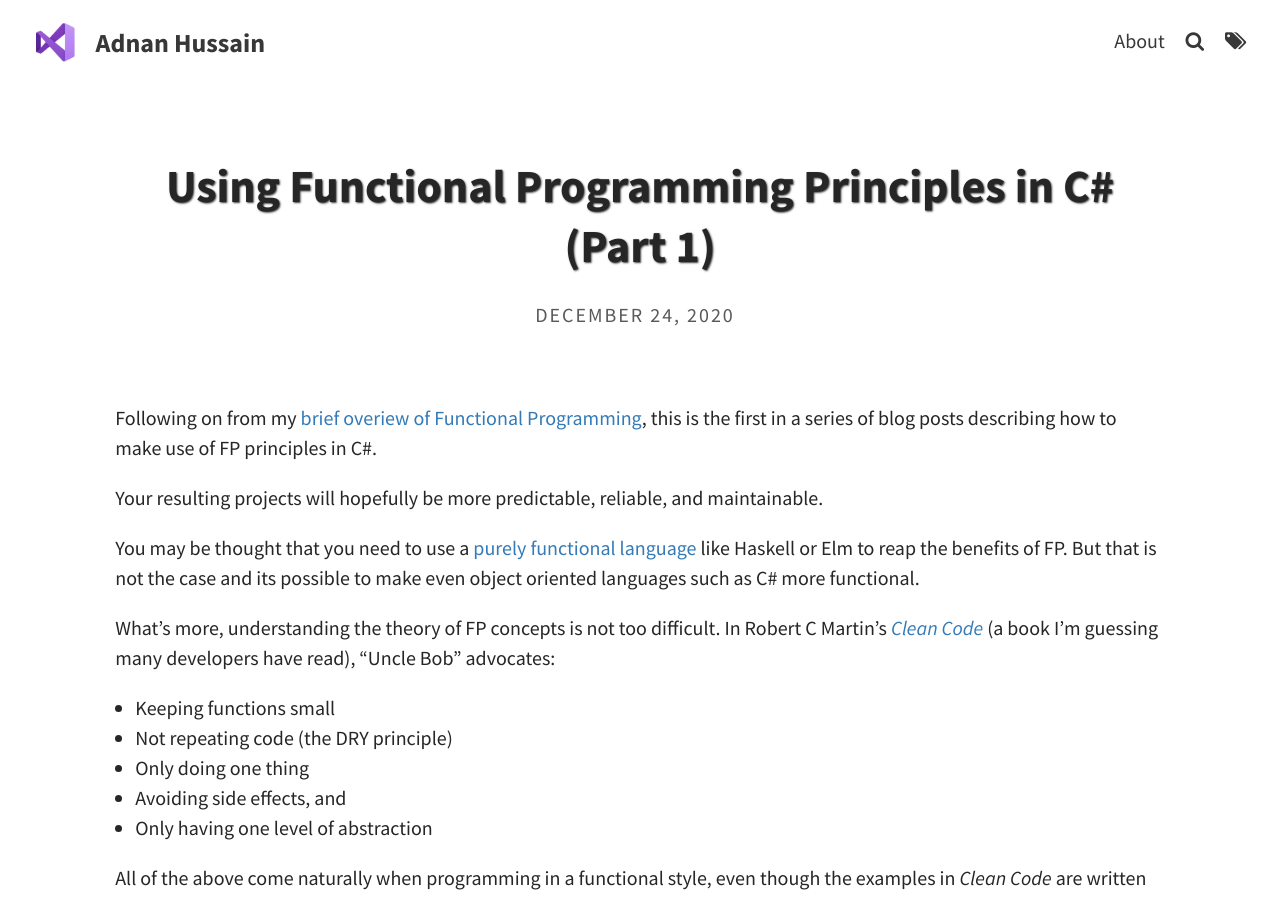
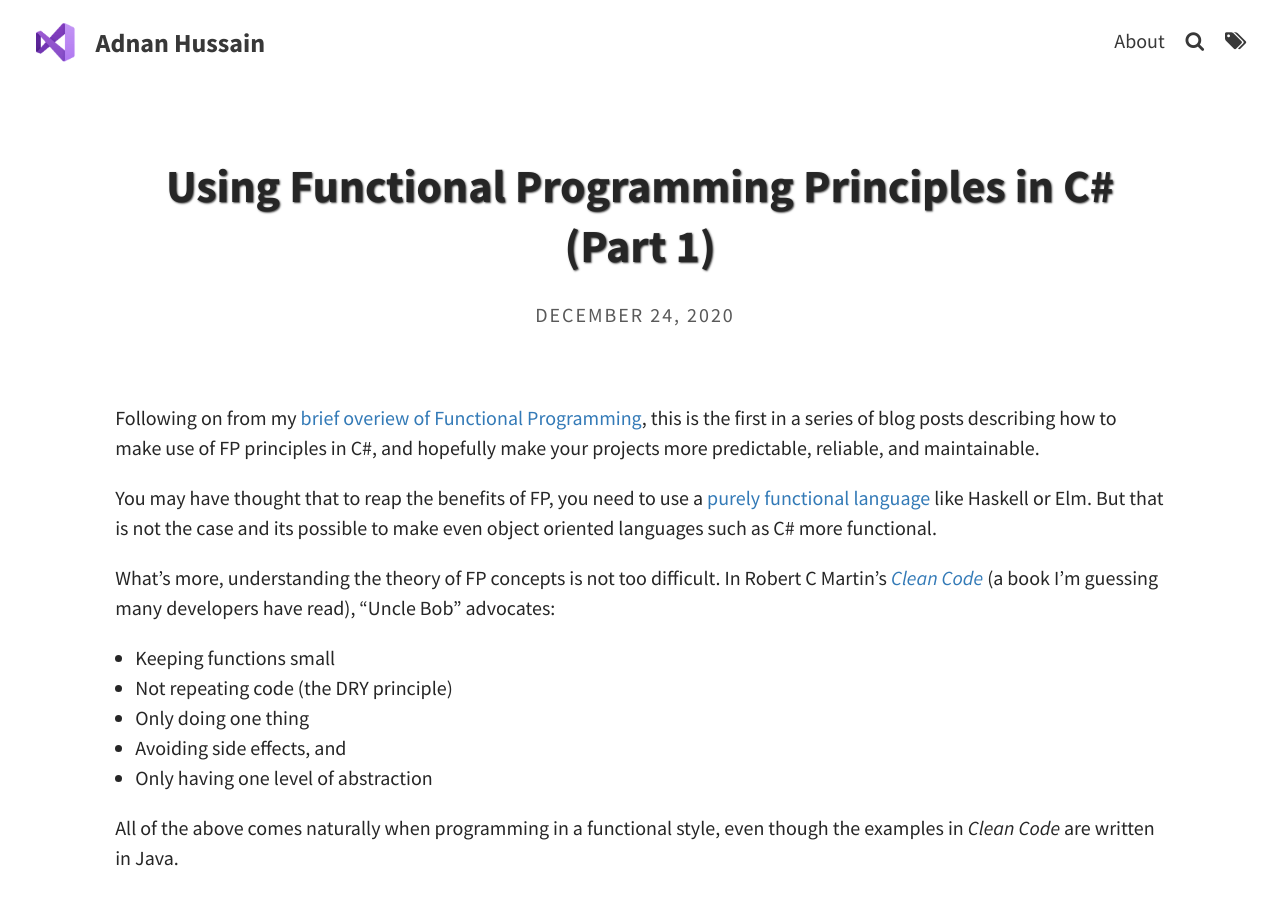
Before and after one commit to axhussain/axhussain.github.io, a Jekyll site: the page built from _posts/2020-12-24-using-fp-in-csharp-pt1.md, in a window 1280 px wide and 900 px high. Built offline with Jekyll 4.4.1, drawn with Linux system fonts in a browser that asks for light colours; comment, search, counter and statistics services are not loaded.

Commit message:
Tweak text

```diff
--- a/_posts/2020-12-24-using-fp-in-csharp-pt1.md
+++ b/_posts/2020-12-24-using-fp-in-csharp-pt1.md
@@ -6,13 +6,11 @@ comments: true
 excerpt_separator: <!--more-->
 ---
 
-Following on from my <a href="/2020/12/22/a-look-at-functional-programming.html">brief overiew of Functional Programming</a>, this is the first in a series of blog posts describing how to make use of FP principles in C#.
-
-Your resulting projects will hopefully be more predictable, reliable, and maintainable.
+Following on from my <a href="/2020/12/22/a-look-at-functional-programming.html">brief overiew of Functional Programming</a>, this is the first in a series of blog posts describing how to make use of FP principles in C#, and hopefully make your projects more predictable, reliable, and maintainable.
 
 <!--more-->
 
-You may be thought that you need to use a [purely functional language](https://en.wikipedia.org/wiki/List_of_programming_languages_by_type#Functional_languages) like Haskell or Elm to reap the benefits of FP. But that is not the case and its possible to make even object oriented languages such as C# more functional.
+You may have thought that to reap the benefits of FP, you need to use a [purely functional language](https://en.wikipedia.org/wiki/List_of_programming_languages_by_type#Functional_languages) like Haskell or Elm. But that is not the case and its possible to make even object oriented languages such as C# more functional.
 
 What's more, understanding the theory of FP concepts is not too difficult. In Robert C Martin's [*Clean Code*](https://www.amazon.co.uk/dp/0132350882/) (a book I'm guessing many developers have read), "Uncle Bob" advocates:
 - Keeping functions small
@@ -21,7 +19,7 @@ What's more, understanding the theory of FP concepts is not too difficult. In Ro
 - Avoiding side effects, and
 - Only having one level of abstraction
 
-All of the above come naturally when programming in a functional style, even though the examples in *Clean Code* are written in Java.
+All of the above comes naturally when programming in a functional style, even though the examples in *Clean Code* are written in Java.
 
 In other words, the difference between OO and FP boils down to how you compose your application rather than the features of the language or framework.
 
```
